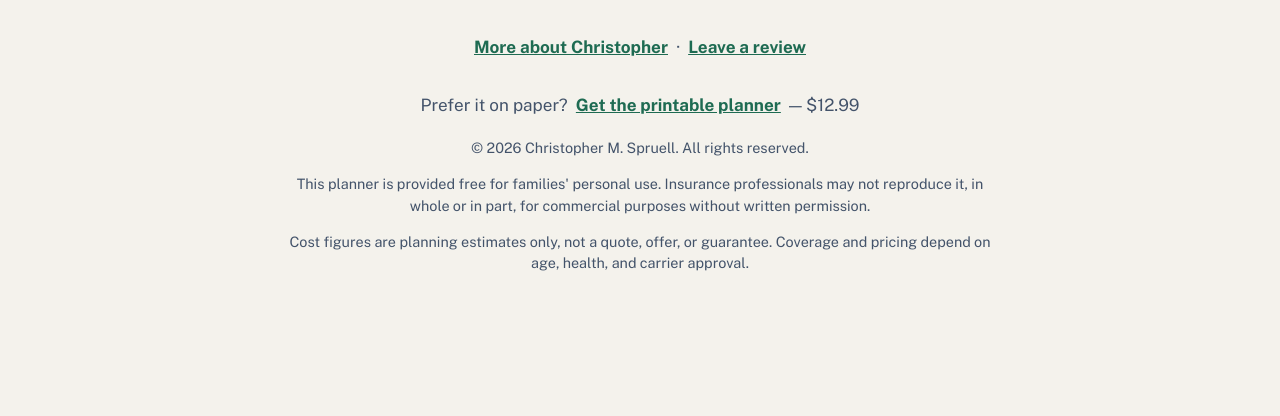
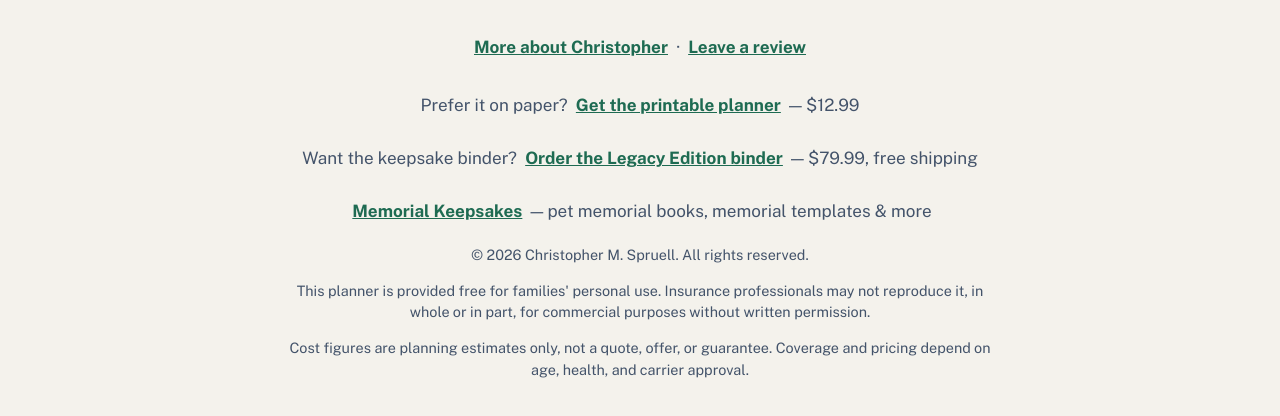
Before and after one commit to cmspruell-insurance/final-expense-planner, a plain HTML site: page index.html in a window 1280 px wide. Shown: the part 11582-11998 px from the top of the page. Before the commit the page ends 11940 px from the top, so only its background shows below. Drawn offline with nearby package versions, Linux system fonts and the light colour scheme.

Commit message:
Add Legacy Edition order link and Memorial Keepsakes shop link to footer

```diff
--- a/index.html
+++ b/index.html
@@ -2238,6 +2238,8 @@ header.site::after{content:"";position:absolute;left:50%;bottom:-8px;width:11px;
     <a href="https://g.page/r/CY6-3Nt8rdzAEBM/review" target="_blank" rel="noopener noreferrer">Leave a review</a>
   </div>
   <p style="margin:14px 0 0">Prefer it on paper? <a href="https://buy.sglifeinsurance.com" target="_blank" rel="noopener noreferrer">Get the printable planner</a> — $12.99</p>
+  <p style="margin:10px 0 0">Want the keepsake binder? <a href="https://www.etsy.com/listing/4623625251/legacy-edition-final-wishes-binder-made" target="_blank" rel="noopener noreferrer">Order the Legacy Edition binder</a> — $79.99, free shipping</p>
+  <p style="margin:10px 0 0"><a href="https://www.etsy.com/shop/SometimesTomorrow" target="_blank" rel="noopener noreferrer">Memorial Keepsakes</a> — pet memorial books, memorial templates &amp; more</p>
   <p class="fine" style="margin-top:10px">© 2026 Christopher M. Spruell. All rights reserved.</p>
   <p class="fine" style="margin-top:4px">This planner is provided free for families' personal use. Insurance professionals may not reproduce it, in whole or in part, for commercial purposes without written permission.</p>
   <p class="fine">Cost figures are planning estimates only, not a quote, offer, or guarantee. Coverage and pricing depend on age, health, and carrier approval.</p>
```
